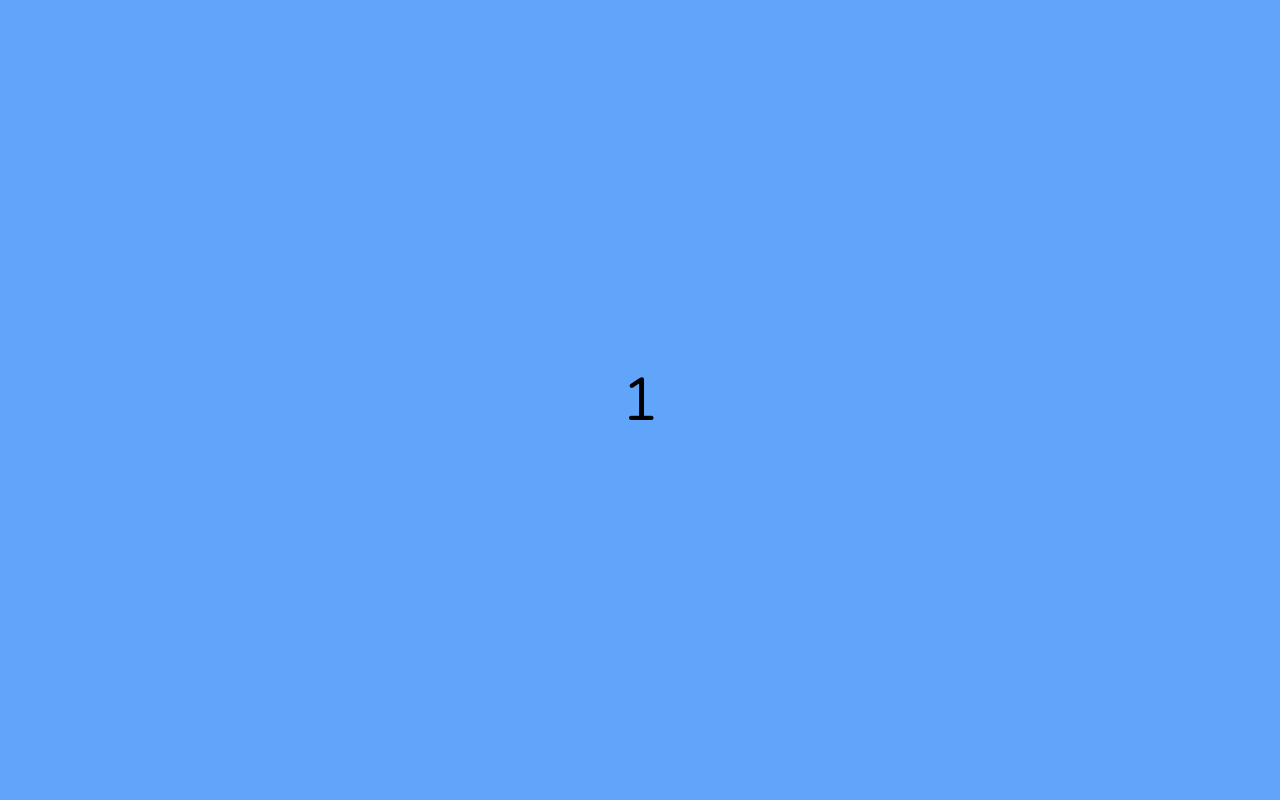
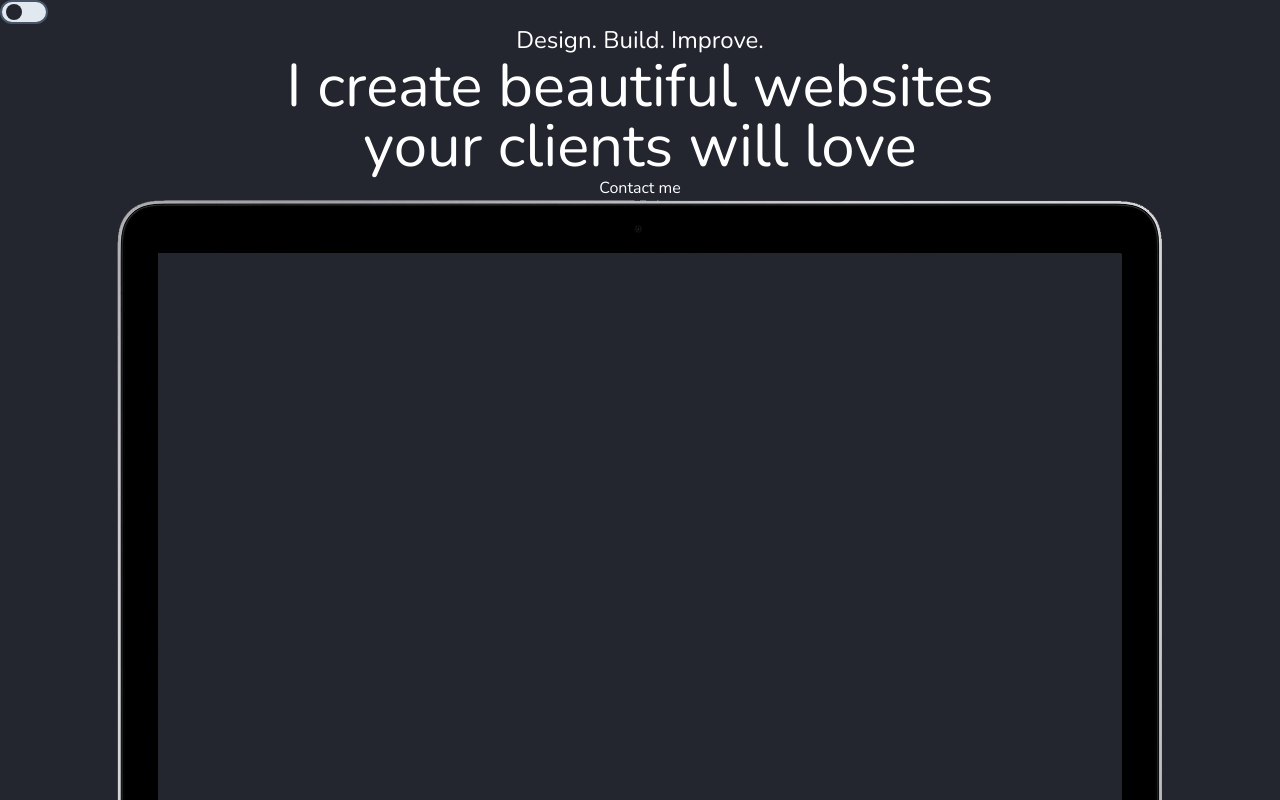
Before and after one commit to catalingeorgechitu/my-portofolio, a React (Create React App) app: page / in a window 1280 px wide. Shown: the top 800 px of the page. Built offline with nearby package versions, Linux system fonts and the light colour scheme.

Commit message:
Started working on the landing page, navbar and slider page

```diff
--- a/src/App.js
+++ b/src/App.js
@@ -1,21 +1,19 @@
 import './App.css';
+import Darkmode from './components/Darkmode/Darkmode';
+import LandingPage from './components/LandingPage/LandingPage';
+import Slider from './components/Slider/Slider';
 
 function App() {
 	return (
-		<div>
-			<div className='h-screen w-full snap-y snap-mandatory overflow-y-scroll bg-red-400 '>
-				<div className='flex h-screen w-full snap-start items-center justify-center bg-blue-400 text-6xl'>
-					1
-				</div>
-				<div className='flex h-screen w-full snap-start items-center justify-center bg-yellow-400 text-6xl'>
-					2
-				</div>
-				<div className='flex h-screen w-full snap-start items-center justify-center bg-green-400 text-6xl'>
-					3
-				</div>
-				<div className='flex h-screen w-full snap-start items-center justify-center bg-amber-600 text-6xl'>
-					4
-				</div>
+		<div className='dark:bg-[#23252f] text-[#001925] dark:text-white duration-500 min-h-screen'>
+			<div className='container mx-auto max-w-7xl'>
+				<header>
+					<Darkmode />
+				</header>
+				<main className='flex flex-col justify-center mx-auto'>
+					<LandingPage />
+					<Slider />
+				</main>
 			</div>
 		</div>
 	);
--- /dev/null
+++ b/src/Snap.js
@@ -0,0 +1,20 @@
+import React from 'react';
+
+export default function Snap() {
+	return (
+		<div className='h-screen w-full snap-y snap-mandatory overflow-y-scroll bg-red-400 '>
+			<div className='flex h-screen w-full snap-start items-center justify-center bg-blue-400 text-6xl'>
+				1
+			</div>
+			<div className='flex h-screen w-full snap-start items-center justify-center bg-yellow-400 text-6xl'>
+				2
+			</div>
+			<div className='flex h-screen w-full snap-start items-center justify-center bg-green-400 text-6xl'>
+				3
+			</div>
+			<div className='flex h-screen w-full snap-start items-center justify-center bg-amber-600 text-6xl'>
+				4
+			</div>
+		</div>
+	);
+}
--- /dev/null
+++ b/src/components/Darkmode/Darkmode.css
@@ -0,0 +1,19 @@
+@tailwind base;
+@tailwind components;
+@tailwind utilities;
+
+@layer utilities {
+	.dark-bg {
+		@apply flex h-6 w-12 items-center justify-start rounded-full border-2 border-slate-600 bg-slate-200 duration-300 hover:cursor-pointer;
+	}
+	.dark-button {
+		@apply ml-1 h-4 w-4 rounded-full bg-[#23252f];
+	}
+
+	.light-bg {
+		@apply flex h-6 w-12 transform items-center justify-end rounded-full border-2 border-slate-300 bg-[#23252f] duration-300 hover:cursor-pointer;
+	}
+	.light-button {
+		@apply mr-1 h-4 w-4 rounded-full bg-slate-300;
+	}
+}
--- /dev/null
+++ b/src/components/Darkmode/Darkmode.js
@@ -0,0 +1,20 @@
+import useDarkMode from './useDarkMode';
+import './Darkmode.css';
+
+export default function Darkmode() {
+	const [colorTheme, setTheme] = useDarkMode();
+
+	return (
+		<div onClick={() => setTheme(colorTheme)}>
+			{colorTheme === 'light' ? (
+				<div className='dark-bg'>
+					<div className='dark-button'></div>
+				</div>
+			) : (
+				<div className='light-bg'>
+					<div className='light-button'></div>
+				</div>
+			)}
+		</div>
+	);
+}
--- /dev/null
+++ b/src/components/Darkmode/useDarkMode.js
@@ -0,0 +1,18 @@
+import { useEffect, useState } from 'react';
+
+export default function useDarkMode() {
+	const [theme, setTheme] = useState(
+		localStorage.theme === undefined ? 'dark' : localStorage.theme
+	);
+	const colorTheme = theme === 'dark' ? 'light' : 'dark';
+
+	useEffect(() => {
+		const root = window.document.documentElement;
+
+		root.classList.remove(colorTheme);
+		root.classList.add(theme);
+		localStorage.setItem('theme', theme);
+	}, [theme, colorTheme]);
+
+	return [colorTheme, setTheme];
+}
--- a/src/components/LandingPage/LandingPage.js
+++ b/src/components/LandingPage/LandingPage.js
@@ -1,5 +1,13 @@
 import React from 'react';
 
 export default function LandingPage() {
-	return <div>LandingPage</div>;
+	return (
+		<section className='text-center max-w-3xl mx-auto'>
+			<h3 className='text-2xl'>Design. Build. Improve.</h3>
+			<h1 className='text-6xl'>
+				I create beautiful websites your clients will love
+			</h1>
+			<button className=''>Contact me</button>
+		</section>
+	);
 }
--- /dev/null
+++ b/src/components/Slider/Slider.js
@@ -0,0 +1,16 @@
+import React from 'react';
+import macbook from '../../assets/img/macbook.png';
+import iphone from '../../assets/img/iphone12pro.png';
+
+export default function Slider() {
+	return (
+		<>
+			<div>
+				<img className='scale-100' src={macbook} alt='MacBook' />
+			</div>
+			<div>
+				<img className='scale-75' src={iphone} alt='iPhone 12 Pro' />
+			</div>
+		</>
+	);
+}
--- a/tailwind.config.js
+++ b/tailwind.config.js
@@ -1,6 +1,7 @@
 /** @type {import('tailwindcss').Config} */
 module.exports = {
 	content: ['./src/**/*.{js,jsx,ts,tsx}'],
+	darkMode: 'class',
 	theme: {
 		extend: {
 			fontFamily: {
```
Also changed, not shown: src/assets/img/iphone12pro.png (added), src/assets/img/macbook.png (added).
